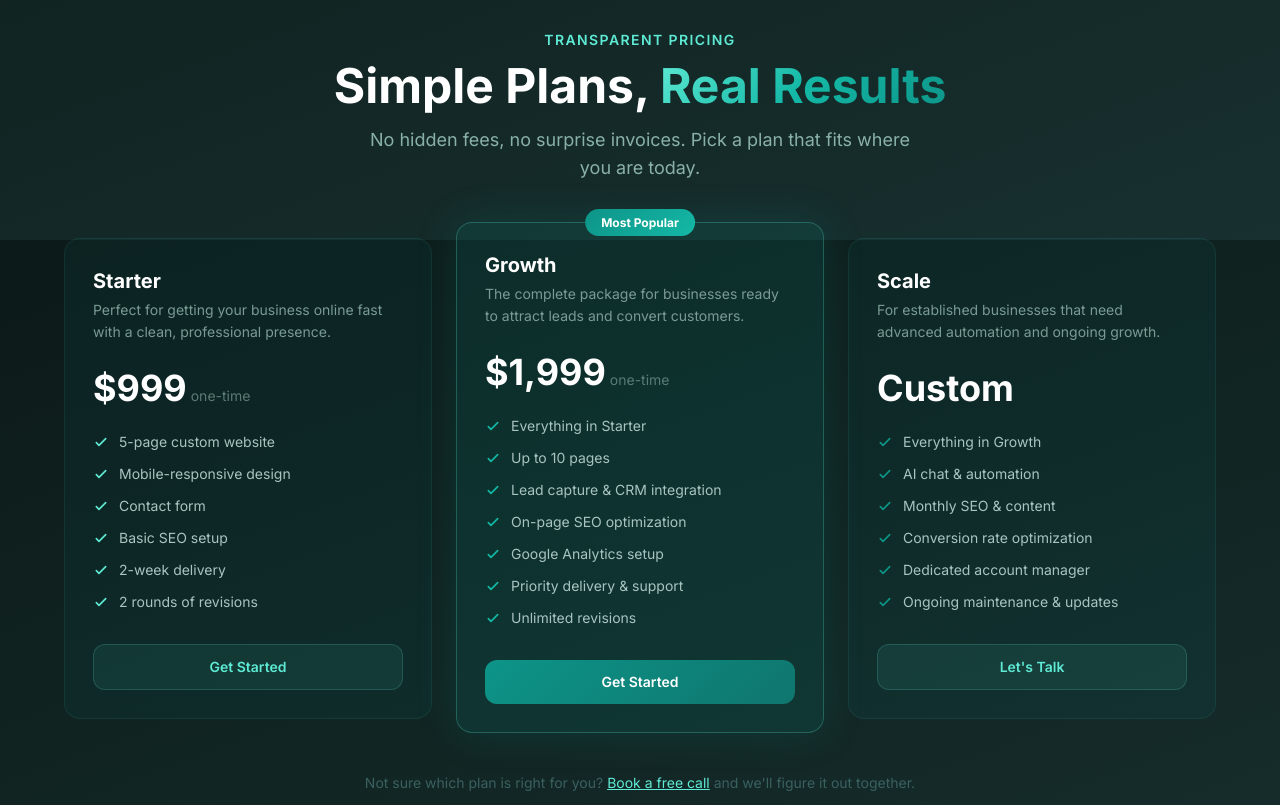
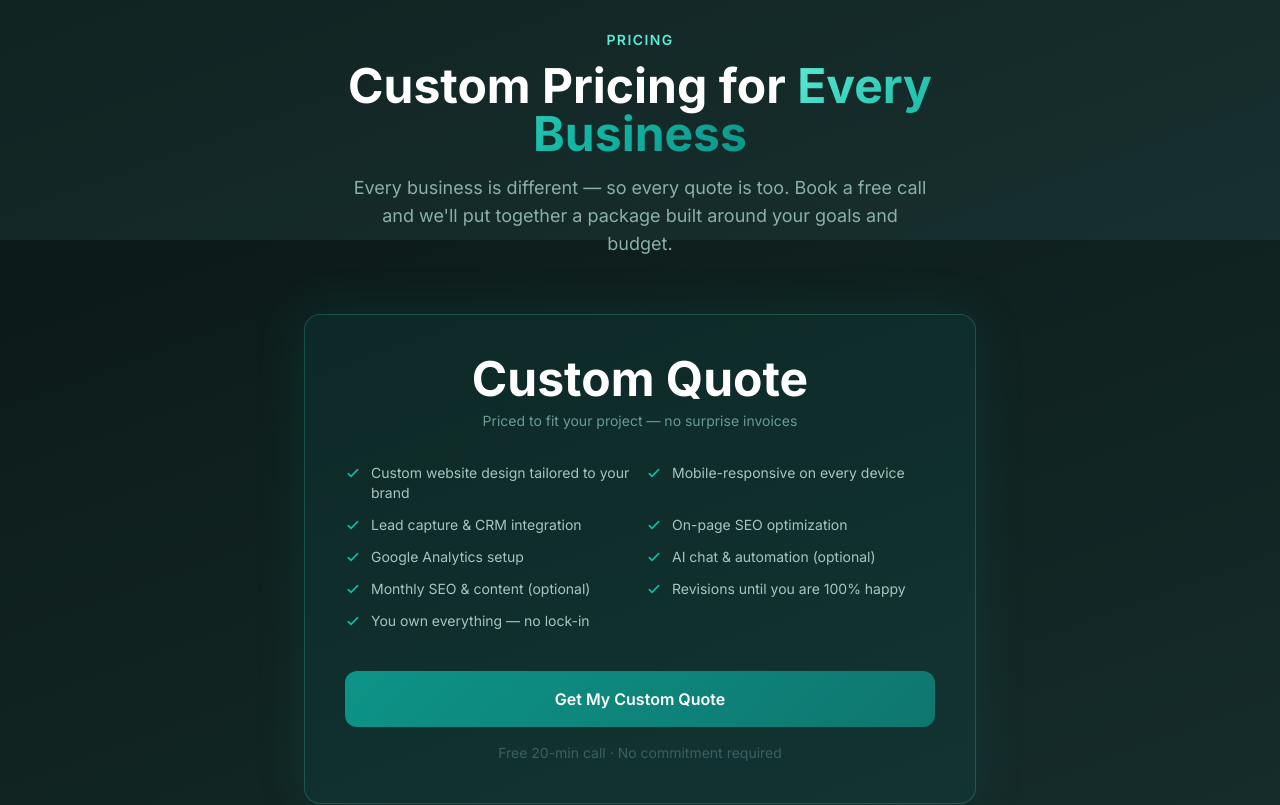
Before and after one commit to seansitesparkweb/sitesparkweb, a React (Vite) app: page / in a window 1280 px wide. Shown: the part 5360-6165 px from the top of the page. Built offline with nearby package versions, Linux system fonts and the light colour scheme.

Commit message:
Pricing: switch to custom quote only; About: replace delivery stat with 5-star rating
Co-Authored-By: Claude Sonnet 4.6 <noreply@anthropic.com>

```diff
--- a/src/components/About.jsx
+++ b/src/components/About.jsx
@@ -1,7 +1,7 @@
 const stats = [
   { value: '50+', label: 'Sites Built' },
   { value: '100%', label: 'Client Satisfaction' },
-  { value: '3 Wks', label: 'Avg. Delivery' },
+  { value: '5★', label: 'Client Rating' },
   { value: '0', label: 'Long-Term Contracts' },
 ]
 
--- a/src/components/Pricing.jsx
+++ b/src/components/Pricing.jsx
@@ -1,101 +1,46 @@
-const tiers = [
-  {
-    name: 'Starter',
-    price: '$999',
-    desc: 'Perfect for getting your business online fast with a clean, professional presence.',
-    popular: false,
-    color: '#5eead4',
-    features: [
-      '5-page custom website',
-      'Mobile-responsive design',
-      'Contact form',
-      'Basic SEO setup',
-      '2-week delivery',
-      '2 rounds of revisions',
-    ],
-  },
-  {
-    name: 'Growth',
-    price: '$1,999',
-    desc: 'The complete package for businesses ready to attract leads and convert customers.',
-    popular: true,
-    color: '#14b8a6',
-    features: [
-      'Everything in Starter',
-      'Up to 10 pages',
+const features = [
+  'Custom website design tailored to your brand',
+  'Mobile-responsive on every device',
   'Lead capture & CRM integration',
   'On-page SEO optimization',
   'Google Analytics setup',
-      'Priority delivery & support',
-      'Unlimited revisions',
-    ],
-  },
-  {
-    name: 'Scale',
-    price: 'Custom',
-    desc: 'For established businesses that need advanced automation and ongoing growth.',
-    popular: false,
-    color: '#0d9488',
-    features: [
-      'Everything in Growth',
-      'AI chat & automation',
-      'Monthly SEO & content',
-      'Conversion rate optimization',
-      'Dedicated account manager',
-      'Ongoing maintenance & updates',
-    ],
-  },
+  'AI chat & automation (optional)',
+  'Monthly SEO & content (optional)',
+  'Revisions until you are 100% happy',
+  'You own everything — no lock-in',
 ]
 
 export default function Pricing() {
   return (
     <section id="pricing" className="py-20 sm:py-24 px-4 sm:px-6" style={{ background: 'transparent' }}>
-      <div className="max-w-6xl mx-auto">
+      <div className="max-w-2xl mx-auto">
         <div className="text-center mb-14">
-          <p className="text-sm font-semibold tracking-widest uppercase mb-3" style={{ color: '#5eead4' }}>Transparent Pricing</p>
+          <p className="text-sm font-semibold tracking-widest uppercase mb-3" style={{ color: '#5eead4' }}>Pricing</p>
           <h2 className="text-3xl sm:text-4xl lg:text-5xl font-bold text-white mb-4">
-            Simple Plans, <span className="gradient-text">Real Results</span>
+            Custom Pricing for <span className="gradient-text">Every Business</span>
           </h2>
           <p className="text-lg max-w-xl mx-auto" style={{ color: '#8ab0aa' }}>
-            No hidden fees, no surprise invoices. Pick a plan that fits where you are today.
+            Every business is different — so every quote is too. Book a free call and we'll put together a package built around your goals and budget.
           </p>
         </div>
 
-        <div className="grid sm:grid-cols-3 gap-6 items-start">
-          {tiers.map((t, i) => (
         <div
-              key={i}
-              className={`fade-up rounded-2xl p-7 flex flex-col relative ${t.popular ? 'md:-mt-4' : ''}`}
+          className="fade-up rounded-2xl p-8 sm:p-10 relative"
           style={{
-                background: t.popular ? 'rgba(13,148,136,0.14)' : 'rgba(13,148,136,0.07)',
-                border: t.popular ? '1px solid rgba(94,234,212,0.25)' : '1px solid rgba(94,234,212,0.08)',
-                boxShadow: t.popular ? '0 0 40px rgba(13,148,136,0.18)' : 'none',
-                transitionDelay: `${i * 80}ms`,
+            background: 'rgba(13,148,136,0.1)',
+            border: '1px solid rgba(94,234,212,0.2)',
+            boxShadow: '0 0 50px rgba(13,148,136,0.15)',
           }}
         >
-              {t.popular && (
-                <div className="absolute -top-3.5 left-1/2 -translate-x-1/2">
-                  <span className="text-xs font-bold px-4 py-1.5 rounded-full"
-                    style={{ background: 'linear-gradient(135deg, #0d9488, #14b8a6)', color: '#fff' }}>
-                    Most Popular
-                  </span>
-                </div>
-              )}
-
-              <div className="mb-6">
-                <h3 className="text-white font-bold text-xl mb-1">{t.name}</h3>
-                <p className="text-sm leading-relaxed" style={{ color: '#7a9a94' }}>{t.desc}</p>
+          <div className="text-center mb-8">
+            <div className="text-5xl font-bold text-white mb-2">Custom Quote</div>
+            <p className="text-sm" style={{ color: '#6a9a94' }}>Priced to fit your project — no surprise invoices</p>
           </div>
 
-              <div className="mb-6">
-                <span className="text-4xl font-bold text-white">{t.price}</span>
-                {t.price !== 'Custom' && <span className="text-sm ml-1" style={{ color: '#5a7a74' }}>one-time</span>}
-              </div>
-
-              <ul className="space-y-3 flex-1 mb-8">
-                {t.features.map((f, j) => (
-                  <li key={j} className="flex items-start gap-2.5">
-                    <svg className="w-4 h-4 flex-shrink-0 mt-0.5" fill="none" stroke={t.color} viewBox="0 0 24 24">
+          <ul className="grid sm:grid-cols-2 gap-3 mb-10">
+            {features.map((f, i) => (
+              <li key={i} className="flex items-start gap-2.5">
+                <svg className="w-4 h-4 flex-shrink-0 mt-0.5" fill="none" stroke="#14b8a6" viewBox="0 0 24 24">
                   <path strokeLinecap="round" strokeLinejoin="round" strokeWidth={2.5} d="M5 13l4 4L19 7" />
                 </svg>
                 <span className="text-sm" style={{ color: '#a8c4c0' }}>{f}</span>
@@ -103,26 +48,11 @@ export default function Pricing() {
             ))}
           </ul>
 
-              <a
-                href="#contact"
-                className={`text-center font-semibold py-3 px-6 rounded-xl text-sm transition-all duration-200 ${t.popular ? 'btn-primary text-white' : ''}`}
-                style={!t.popular ? {
-                  background: 'rgba(94,234,212,0.08)',
-                  border: '1px solid rgba(94,234,212,0.18)',
-                  color: '#5eead4',
-                } : {}}
-              >
-                {t.price === 'Custom' ? "Let's Talk" : 'Get Started'}
+          <a href="#contact" className="btn-primary text-white font-semibold py-4 px-8 rounded-xl text-base w-full text-center block">
+            Get My Custom Quote
           </a>
+          <p className="text-center text-sm mt-4" style={{ color: '#3a6060' }}>Free 20-min call · No commitment required</p>
         </div>
-          ))}
-        </div>
-
-        <p className="text-center text-sm mt-10" style={{ color: '#3a6060' }}>
-          Not sure which plan is right for you?{' '}
-          <a href="#contact" className="underline" style={{ color: '#5eead4' }}>Book a free call</a>{' '}
-          and we'll figure it out together.
-        </p>
       </div>
     </section>
   )
```
Lines whose indentation alone changed are shown as unchanged.
